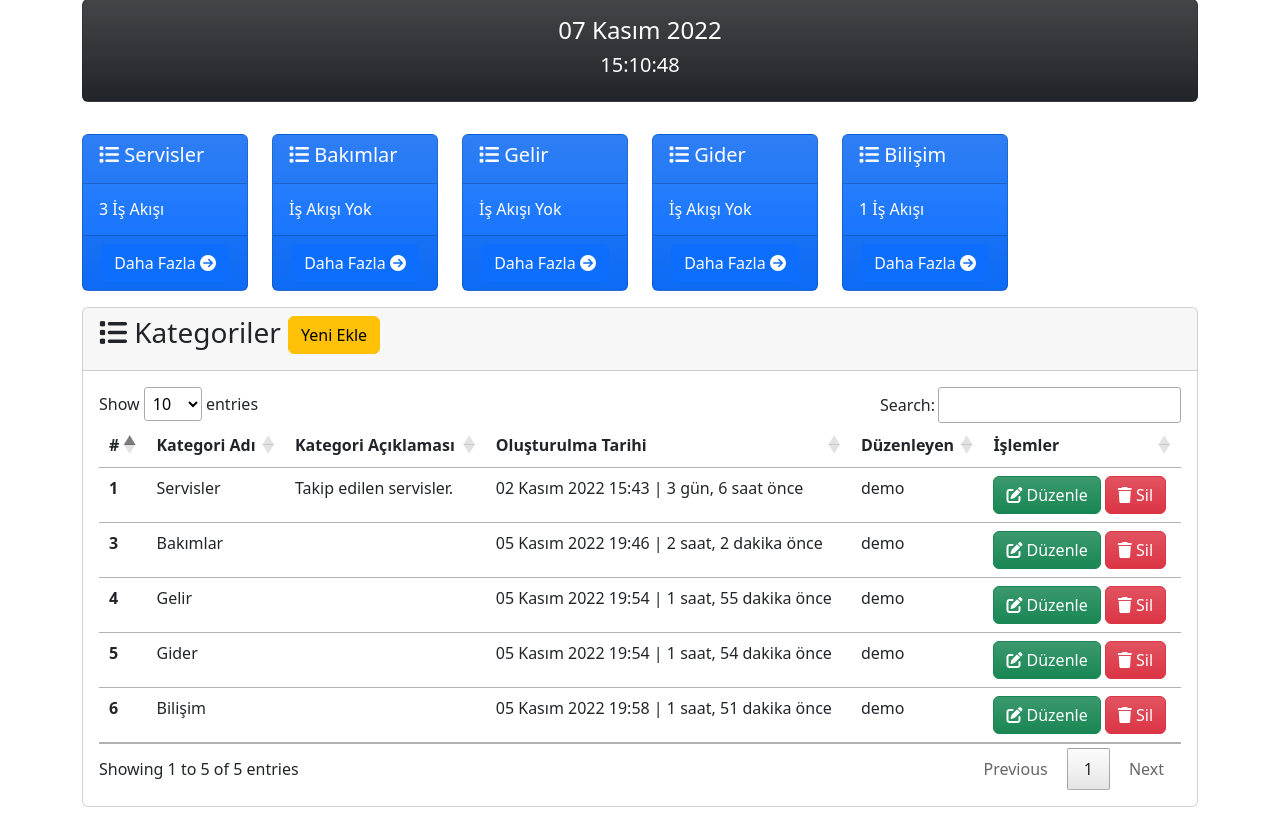
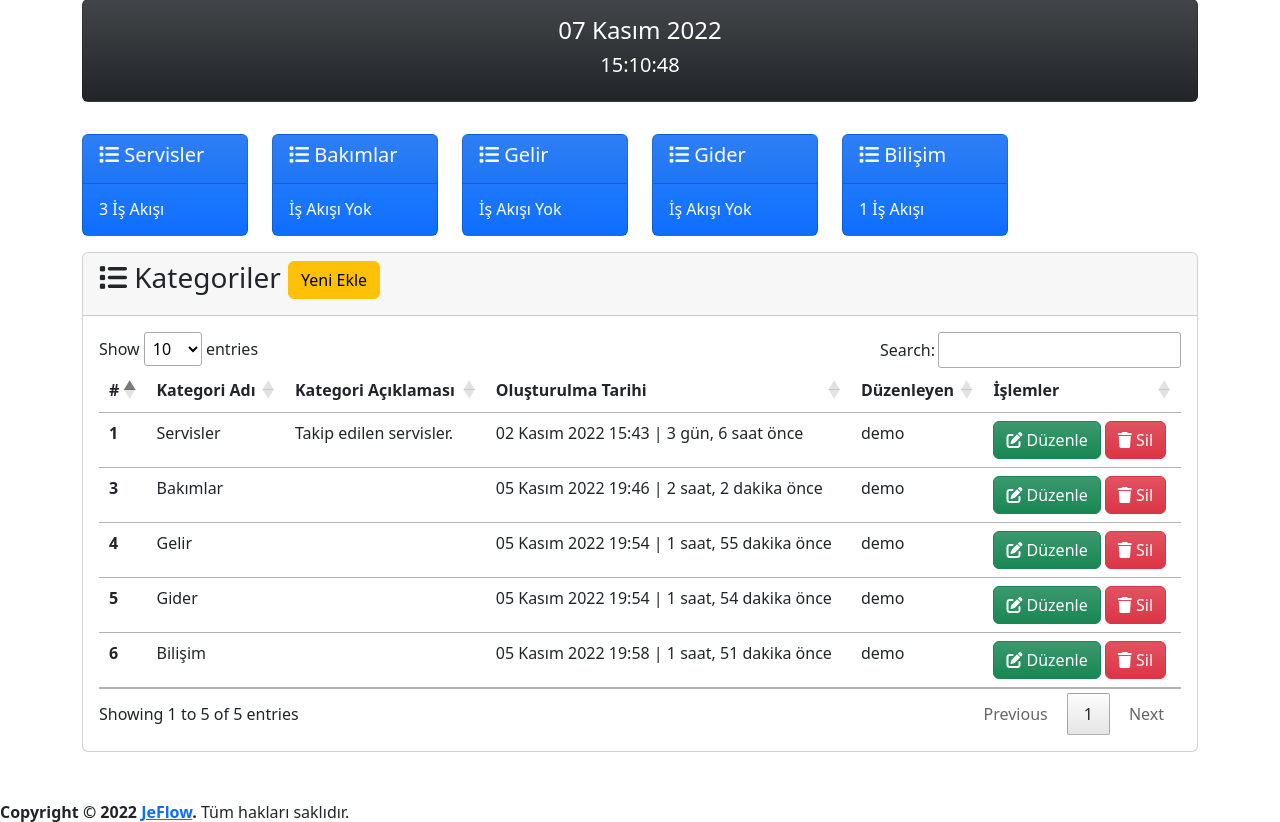
Before and after one commit to ademkocamaz/JeFlow, a Django app: page /category/ in a window 1280 px wide. Shown: the part 107-929 px from the top of the page. Run offline with Django 4.2, Linux system fonts and the light colour scheme; a user stored in the database is signed in; data comes from the database, SQL or seed files in the repository; some libraries are stand-ins or nearby versions.

Commit message:
Update category.html

```diff
--- a/templates/app/category.html
+++ b/templates/app/category.html
@@ -25,12 +25,6 @@
                     İş Akışı Yok
                     {% endif %}
                 </h6>
-            </div>
-            <div class="card-footer text-center">
-                <a class="btn btn-primary" href="{% url 'category_detail' category.id %}">
-                    Daha Fazla
-                    <i class="fa-solid fa-circle-arrow-right"></i>
-                </a>
             </div>
         </div>
     </div>
```
